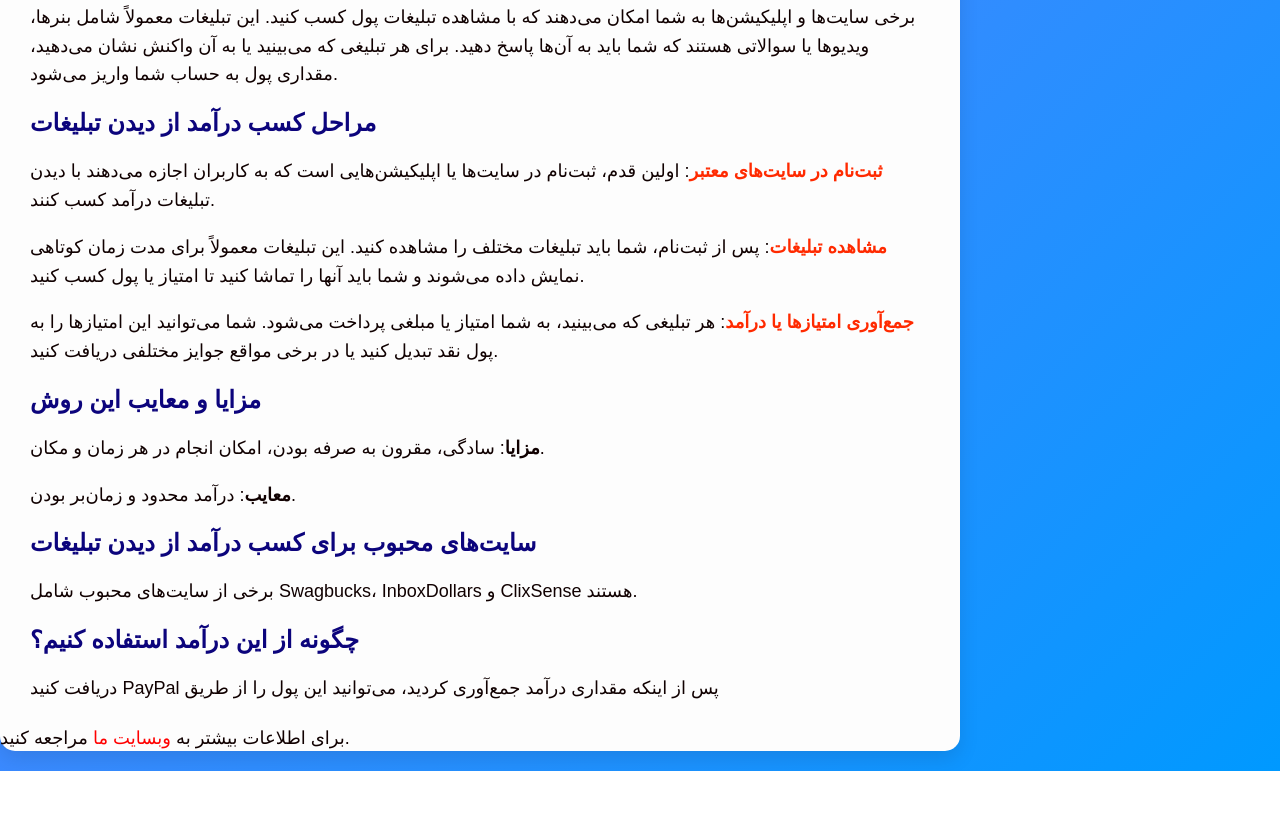
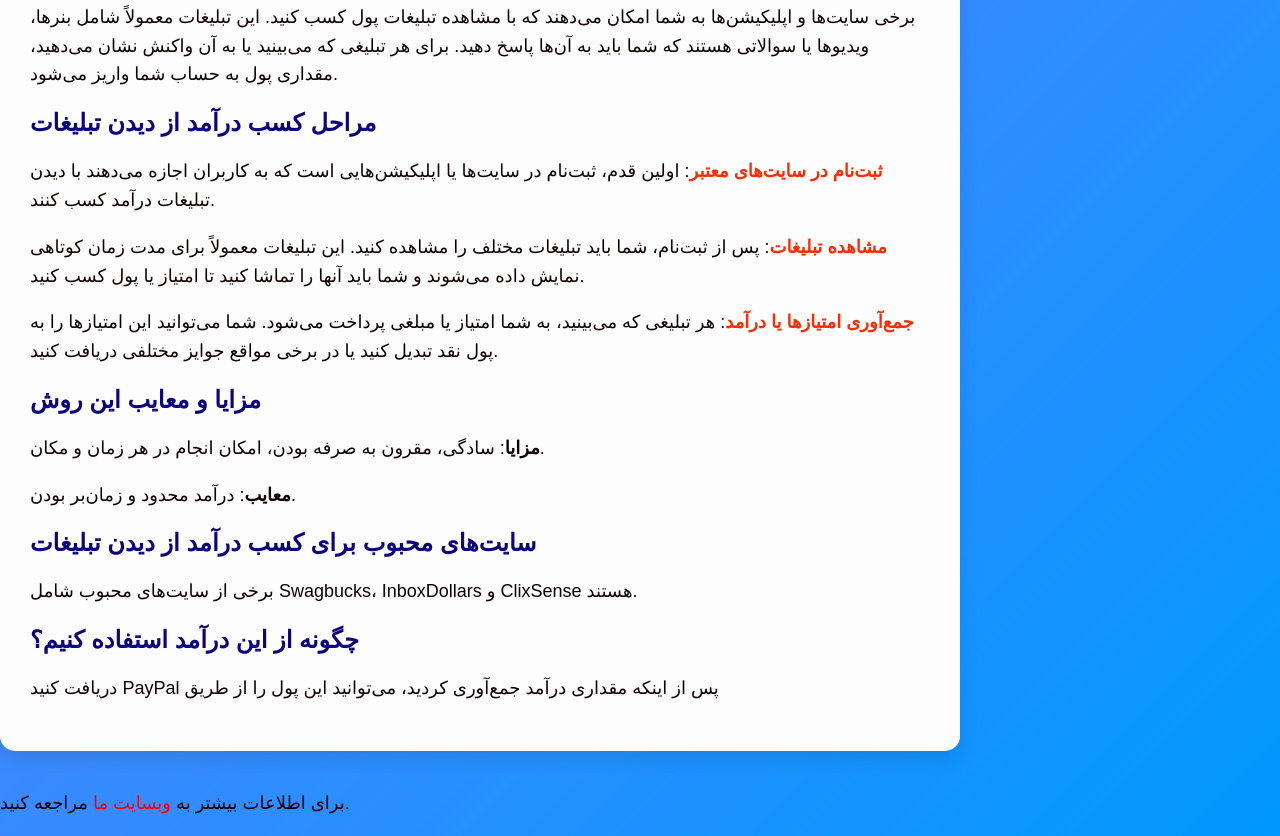
Before and after one commit to Serverqp/DarAmad, a plain HTML site: page index.html in a window 1280 px wide. Shown: the part 360-1196 px from the top of the page. Before the commit the page ends 1131 px from the top, so only its background shows below. Drawn offline with Linux system fonts and the light colour scheme.

Commit message:
Update index.html

```diff
--- a/index.html
+++ b/index.html
@@ -62,7 +62,7 @@
             margin-top: 20px;
         }
         footer {
-            margin-top: -45px;
+            margin-top: 20px;
             text-align: center;
             font-size: 50px;
             color: #0000ffa9;
```
